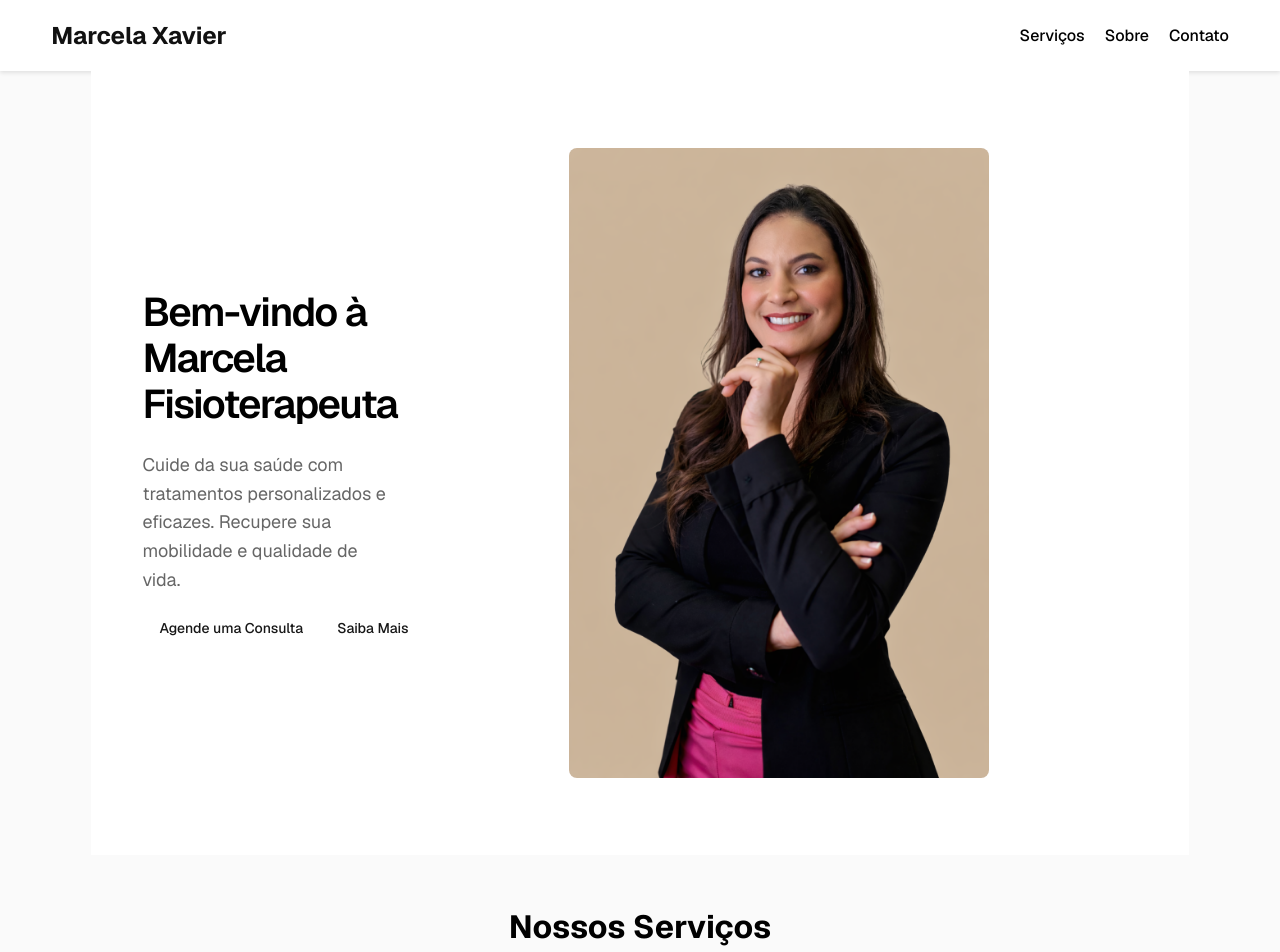
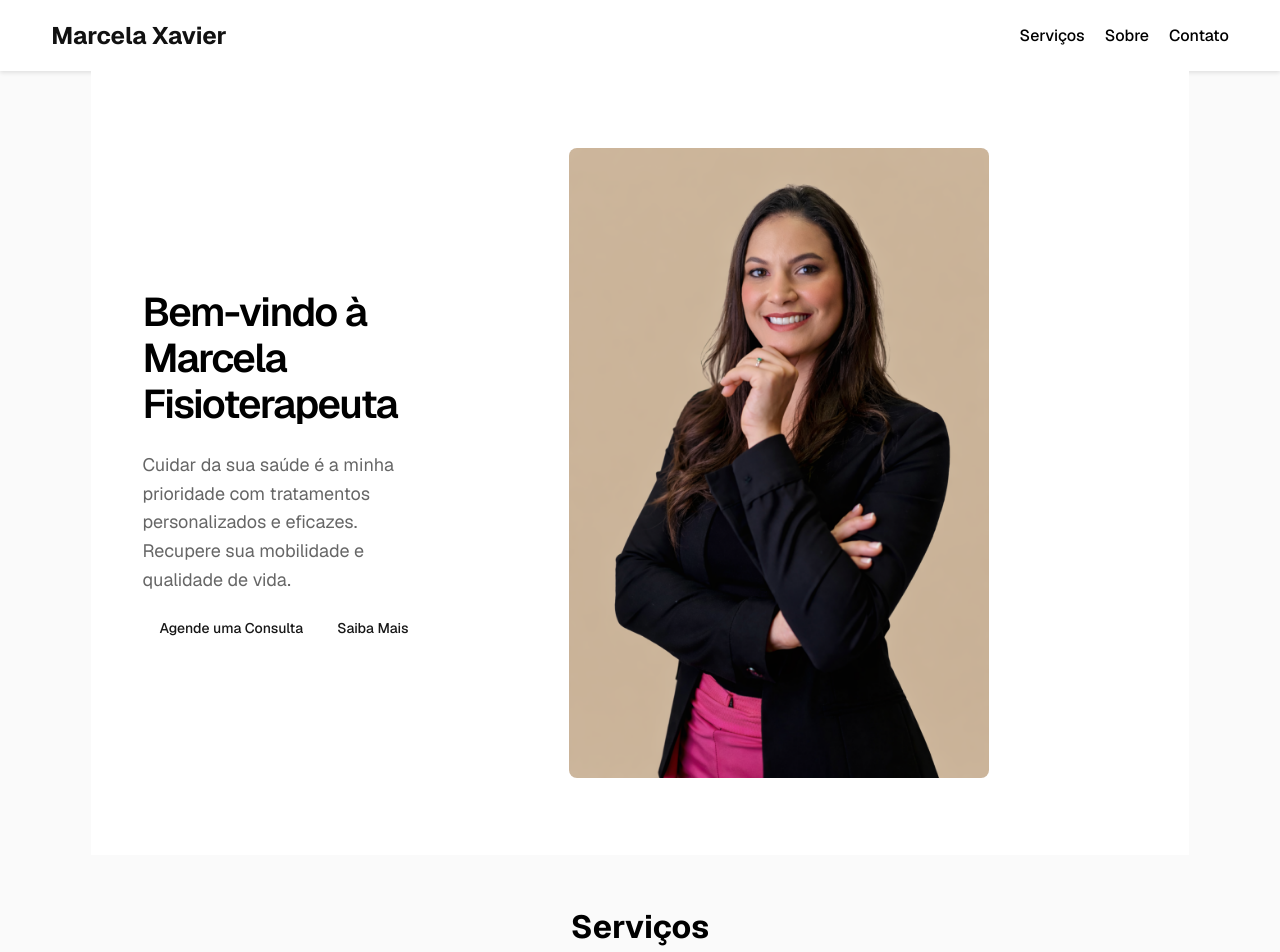
Before and after one commit to Fabioalbuqueque/mxfisio, a Next.js app: page / in a window 1280 px wide. Shown: the top 952 px of the page. Built offline with nearby package versions, Linux system fonts and the light colour scheme.

Commit message:
alteração de nome  h2

```diff
--- a/src/app/page.js
+++ b/src/app/page.js
@@ -19,7 +19,7 @@ export default function Home() {
         <section className={styles.hero}>
           <div className={styles.intro}>
             <h1>Bem-vindo à Marcela Fisioterapeuta </h1>
-            <p>Cuide da sua saúde com tratamentos personalizados e eficazes. Recupere sua mobilidade e qualidade de vida.</p>
+            <p>Cuidar da sua saúde é a minha prioridade com tratamentos personalizados e eficazes. Recupere sua mobilidade e qualidade de vida.</p>
             <div className={styles.ctas}>
               <Link href="#contato" className="primary">Agende uma Consulta</Link>
               <Link href="#servicos" className="secondary">Saiba Mais</Link>
@@ -32,7 +32,7 @@ export default function Home() {
           </div>
         </section>
         <section id="servicos" className={styles.section}>
-          <h2>Nossos Serviços</h2>
+          <h2>Serviços</h2>
           <div className={styles.services}>
             <div className={styles.service}>
               <h3>Fisioterapia Ortopédica</h3>
```
